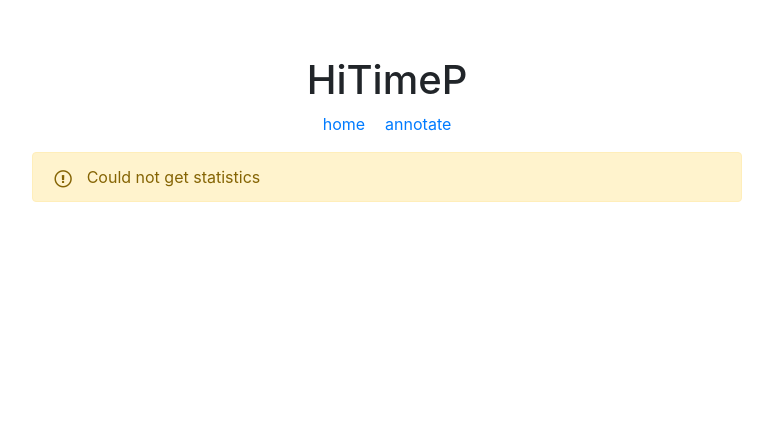
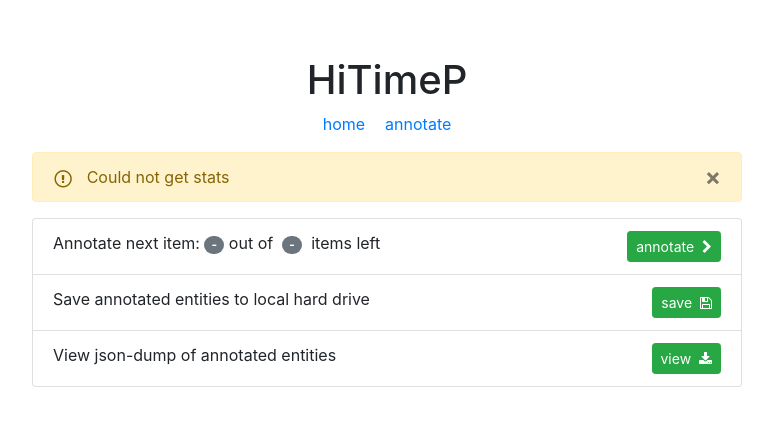
Before and after one commit to knaw-huc/hitime-annotator, a React (Create React App) app in the folder ui/: page /ui/home in a window 1280 px wide. Shown: the top 426 px of the page, without its empty margins (253-1026 px from the left). Built offline with nearby package versions, Linux system fonts and the light colour scheme; no server answers.

Commit message:
Add btns to download and save to UI

```diff
--- a/ui/package.json
+++ b/ui/package.json
@@ -5,6 +5,7 @@
   "proxy": "http://localhost:8080",
   "homepage": "/ui",
   "dependencies": {
+    "@types/file-saver": "^2.0.0",
     "@types/jest": "24.0.12",
     "@types/node": "11.13.8",
     "@types/react": "16.8.14",
@@ -12,6 +13,7 @@
     "@types/react-router-dom": "^4.3.2",
     "@types/reactstrap": "^8.0.1",
     "bootstrap": "^4.3.1",
+    "file-saver": "^2.0.1",
     "react": "^16.8.6",
     "react-dom": "^16.8.6",
     "react-router-dom": "^5.0.0",
--- a/ui/src/app/Resources.tsx
+++ b/ui/src/app/Resources.tsx
@@ -2,7 +2,7 @@ import config from "../config";
 
 class Resources {
 
-    public static getStatistics = () => {
+    public static getStats = () => {
         return fetch(`${config.HOST}${config.API}/statistics`);
     };
 
@@ -24,6 +24,15 @@ class Resources {
         });
     };
 
+    public static getDownload = () => {
+        return fetch(`${config.HOST}${config.API}/dump`);
+    };
+
+    public static save = () => {
+        return fetch(`${config.HOST}${config.API}/save`);
+    };
+
+
 }
 
 export default Resources;
--- a/ui/src/app/annotate/AnnotatePage.tsx
+++ b/ui/src/app/annotate/AnnotatePage.tsx
@@ -4,7 +4,6 @@ import {Card, CardHeader} from "reactstrap";
 import Resources from "../Resources";
 import {withRouter} from "react-router";
 import LoadingPage from "../common/LoadingPage";
-import InfoBox from "../common/InfoBox";
 import InfoPage from "../common/InfoPage";
 
 class AnnotatePage extends React.Component<any, any> {
@@ -34,12 +33,12 @@ class AnnotatePage extends React.Component<any, any> {
     }
 
     private handleSkip = () => {
-        this.props.history.push('/rate/');
+        this.props.history.push('/annotate/');
     };
 
     private handleRating = () => {
         Resources.putAnnotation(this.state.index, this.state.checked).then(() => {
-            this.props.history.push('/rate/');
+            this.props.history.push('/annotate/');
         });
     };
 
--- a/ui/src/app/home/HomePage.tsx
+++ b/ui/src/app/home/HomePage.tsx
@@ -2,27 +2,50 @@ import * as React from "react";
 import Page from "../common/Page";
 import LoadingPage from "../common/LoadingPage";
 import Resources from "../Resources";
-import InfoPage from "../common/InfoPage";
+import {Link} from "react-router-dom";
 import InfoBox from "../common/InfoBox";
-import {Link} from "react-router-dom";
+import * as FileSaver from "file-saver";
 
 class HomePage extends React.Component<any, any> {
     constructor(props: any, context: any) {
         super(props, context);
         this.state = {
-            statistics: null,
+            stats: null,
             loading: true,
-            error: null
+            error: null,
+            info: null
         };
 
-        this.getStatistics();
+        this.getStats();
     }
 
-    private getStatistics() {
-        Resources.getStatistics().then((data) => {
-            data.json().then((json) => this.setState({loading: false, statistics: json}));
+    private getStats() {
+        Resources.getStats().then((data) => {
+            data.json().then((json) => this.setState({loading: false, stats: json}));
         }).catch(() => {
-            this.setState({loading: false, error: "Could not get statistics"});
+            this.setState({loading: false, error: "Could not get stats"});
+        });
+    }
+
+    private onSave() {
+        Resources
+            .save()
+            .then(() => this.setState({info: "annotated entities are succesfully saved"}))
+            .catch(() => this.setState({error: "Could not save"}));
+    }
+
+    private onDownload() {
+        this.setState({loading: true}, () => {
+            Resources
+                .getDownload()
+                .then((data) => {
+                    data.text().then((txt) => {
+                        const blob = new Blob([txt], {type: " application/json;charset=utf-8"});
+                        FileSaver.saveAs(blob, "dump.json");
+                        this.setState({loading: false, info: "annotated entities downloaded as dump.json"})
+                    });
+                })
+                .catch(() => this.setState({error: "Could not save"}));
         });
     }
 
@@ -30,15 +53,51 @@ class HomePage extends React.Component<any, any> {
         if (this.state.loading)
             return <LoadingPage/>;
 
-        if (this.state.error)
-            return <InfoPage msg={this.state.error} type="warning"/>;
+        let todo = this.state.stats ? this.state.stats.todo : "-";
+        let total = this.state.stats ? this.state.stats.done + todo : "-";
 
         return (
             <Page>
-                <InfoBox
-                    type="info"
-                    msg={<>To do: {this.state.statistics.todo} out of {this.state.statistics.done + this.state.statistics.todo} items left to <Link to="/annotate/">annotate <i className="fa fa-chevron-right fa-sm" /></Link></>}
-                />
+                <InfoBox msg={this.state.error} type="warning" onClose={() => this.setState({error: null})}/>
+                <InfoBox msg={this.state.info} type="info" onClose={() => this.setState({info: null})}/>
+                <ul className="list-group">
+                    <li className="list-group-item">
+                        Annotate next item:&nbsp;
+                        <span className="badge badge-secondary badge-pill">{todo}</span> out of &nbsp;
+                        <span className="badge badge-secondary badge-pill">{total}</span>&nbsp;
+                        items left
+                        <Link
+                            to="/annotate/"
+                            className="btn btn-success btn-sm float-right"
+                        >
+                            annotate
+                            &nbsp;
+                            <i className="fa fa-chevron-right"/>
+                        </Link>
+                    </li>
+                    <li className="list-group-item">
+                        Save annotated entities to local hard drive
+                        <button
+                            onClick={() => this.onSave()}
+                            className="btn btn-success btn-sm float-right"
+                        >
+                            save
+                            &nbsp;
+                            <i className="fa fa-save"/>
+                        </button>
+                    </li>
+                    <li className="list-group-item">
+                        View json-dump of annotated entities
+                        <button
+                            onClick={() => this.onDownload()}
+                            className="btn btn-success btn-sm float-right"
+                        >
+                            view
+                            &nbsp;
+                            <i className="fa fa-download"/>
+                        </button>
+                    </li>
+                </ul>
             </Page>
         );
     }
```
Also changed, not shown: 1 other file (tests, documents, lock files or other folders).
